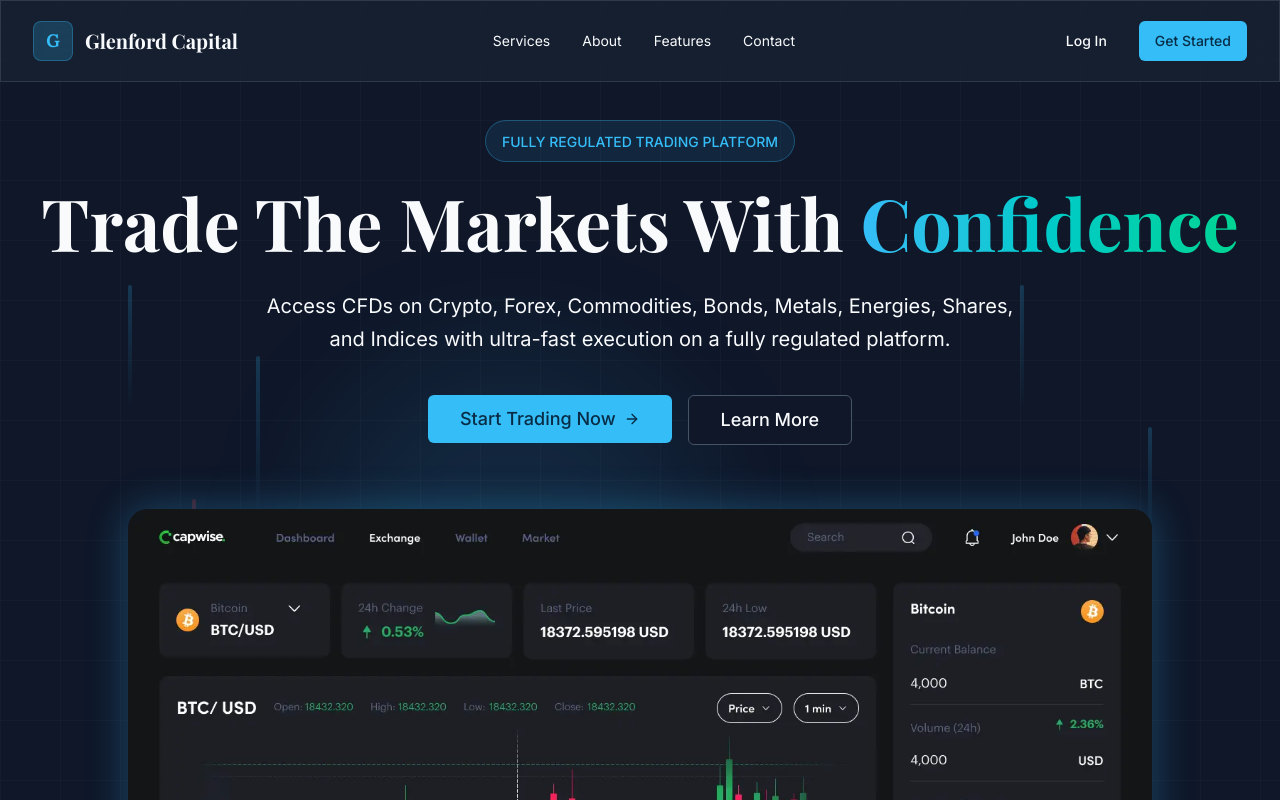
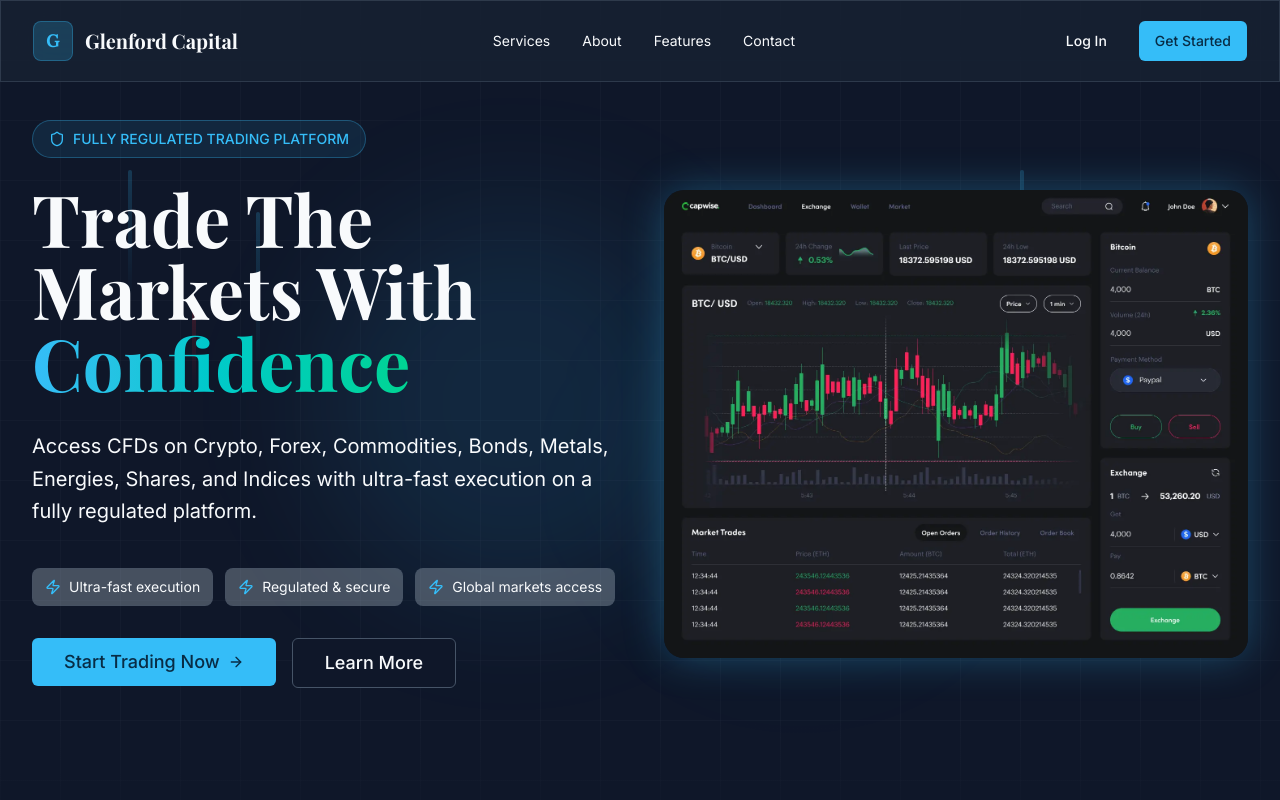
Before and after one commit to mari123454321/landing-page-practice, a Next.js app: page / in a window 1280 px wide. Shown: the top 800 px of the page. Built offline with nearby package versions, Linux system fonts and the light colour scheme.

Commit message:
add CTA section

```diff
--- a/src/app/(landing)/page.tsx
+++ b/src/app/(landing)/page.tsx
@@ -4,6 +4,7 @@
 import StatsSection from "@/src/components/landing/StatsSection";
 import FeaturesSection from "@/src/components/landing/FeaturesSection";
 import TestimonialsSection from "@/src/components/landing/TestimonialsSection";
+import CTASection from "@/src/components/landing/CTASection";
 
 export default function Home() {
   return (
@@ -13,6 +14,7 @@
       <StatsSection/>
       <FeaturesSection/>
       <TestimonialsSection/>
+      <CTASection />
     </main>
   );
 }
--- /dev/null
+++ b/src/components/landing/CTASection.tsx
@@ -0,0 +1,43 @@
+import React from 'react'
+import SectionBadge from '../ui/SectionBadge'
+import { CTA_SECTION } from '@/src/lib/constants/landing'
+import { Button } from '../ui/button'
+import Link from 'next/link'
+import { ArrowRight } from 'lucide-react'
+
+function CTASection() {
+    return (
+        <section className='overflow-hidden max-w-7xl mx-auto px-4 sm:px-6 lg:px-8 py-12'>
+            <div className='relative glass rounded-3xl p-8 sm:p-12 lg:p-16 overflow-hidden '>
+                <SectionBadge text={CTA_SECTION.badge} />
+                <h2 className='title-l mt-4 mb-6'>
+                    {CTA_SECTION.heading}
+                </h2>
+                <p className='text-muted-foreground text-lg mb-8'>
+                    {CTA_SECTION.description}
+                </p>
+                <div className='flex flex-col sm:flex-row gap-4'>
+                    <Button asChild size={"lg"}>
+                        <Link href="/register">
+                            {CTA_SECTION.primaryCta}
+                            <ArrowRight />
+                        </Link>
+                    </Button>
+                    <Button asChild variant="outline" size={"lg"}>
+                        <Link href="/register">{CTA_SECTION.secondaryCta}</Link>
+                    </Button>
+                </div>
+                <div className="flex flex-wrap items-center gap-6 mt-8 text-muted-foreground text-sm">
+                    {CTA_SECTION.trustIndicators.map((indicator, index) => (
+                        <div key={index} className="flex items-center gap-2">
+                            <div className="w-2 h-2 rounded-full bg-primary" />
+                            <span>{indicator}</span>
+                        </div>
+                    ))}
+                </div>
+            </div>
+        </section>
+    )
+}
+
+export default CTASection
--- a/src/components/landing/FeaturesSection.tsx
+++ b/src/components/landing/FeaturesSection.tsx
@@ -3,7 +3,7 @@
 
 function FeaturesSection() {
     return (
-        <section className='mx-auto text-center max-w-7xl px-4 sm:px-6 lg:px-8'>
+        <section className='mx-auto text-center max-w-7xl px-4 sm:px-6 lg:px-8' id='features'>
             <div className='flex flex-col items-center mb-16'>
                 <SectionBadge text={FEATURES_SECTION.badge} />
                 <h2 className="title-l mt-4 mb-6">{FEATURES_SECTION.heading}</h2>
--- a/src/components/landing/HeroSection.tsx
+++ b/src/components/landing/HeroSection.tsx
@@ -1,9 +1,10 @@
-import { HERO_SECTION } from "@/src/lib/constants/landing";
+import { HERO_DASHBOARD, HERO_SECTION } from "@/src/lib/constants/landing";
 import Image from 'next/image';
 import { Button } from "../ui/button";
 import Link from "next/link";
-import { ArrowRight } from "lucide-react";
+import { ArrowRight, Shield, TrendingUp, Zap } from "lucide-react";
 import SectionBadge from "../ui/SectionBadge";
+
 
 export default function HeroSection() {
 
@@ -27,38 +28,44 @@
                 <div className="absolute right-[20%] top-[20%] w-1 h-32 bg-linear-to-b from-primary to-transparent rounded" />
             </div>
 
-            <div className="relative z-10 max-w-7xl mx-auto px-4 sm:px-6 lg:px-8 text-center flex flex-col items-center grow-0">
-                <SectionBadge text={HERO_SECTION.badge}/>
-
+            <div className="relative z-10 max-w-7xl mx-auto px-4 sm:px-6 lg:px-8 grid lg:grid-cols-2 items-center gap-12 lg:text-left
+                            col-span-1 text-center">
+                <div className="lg:inline flex flex-col items-center">
+                    <SectionBadge text={HERO_SECTION.badge} icon={<Shield className="w-4 h-4 text-primary" />} />
                     <h1 className="title-xl mb-8 line-height ">
                         {HERO_SECTION.headingStart}
                         {" "}
                         <span className="text-gradient">{HERO_SECTION.headingHighlight}</span>
-                    {" "}
-                    {HERO_SECTION.headingEnd}
                     </h1>
-                <p className="text-muted-foreground text-lg sm:text-xl max-w-3xl mx-auto mb-10 leading-relaxed">
+                    <p className="text-muted-foreground text-lg sm:text-xl max-w-3xl mb-10 leading-relaxed">
                         {HERO_SECTION.description}
                     </p>
-
+                    <div className="flex flex-wrap justify-items-center gap-3 mb-8">
+                        {HERO_SECTION.features?.map((feature, index) => (
+                            <div key={index} className="flex items-center gap-2 px-3 py-2 rounded-lg bg-secondary/30 border border-border/30">
+                                <Zap className="w-4 h-4 text-primary" />
+                                <span className="text-sm text-foreground">{feature}</span>
+                            </div>
+                        ))}
+                    </div>
                     <div className="flex flex-col sm:flex-row gap-4 mb-16">
                         <Button asChild size={"lg"}>
                             <Link href="/register">
                                 {HERO_SECTION.primaryCta}
-                            <ArrowRight/>
+                                <ArrowRight />
                             </Link>
                         </Button>
                         <Button asChild variant="outline" size={"lg"}>
-                        <Link href="/register">{HERO_SECTION.secondaryCta}</Link>
+                            <Link href="/login">{HERO_SECTION.secondaryCta}</Link>
                         </Button>
                     </div>
-
+                </div>
                 {/* Dashboard Preview Img */}
-                <div className="rounded-3xl glow overflow-hidden">
+                <div className="rounded-3xl glow overflow-hidden w-fit mx-auto ">
                     <Image src="/dashboard.webp" alt="Dashboard Preview" width={1024} height={800} />
                 </div>
             </div>
 
-        </section>
+        </section >
     )
 }
--- /dev/null
+++ b/src/components/ui/CryptoCards.tsx
@@ -0,0 +1,60 @@
+const mockCryptoPrices = [
+    { symbol: "ETH", name: "Ethereum", price: "$2,116.52", change: "+1.89%", color: "bg-purple-500/20", textColor: "text-purple-400" },
+    { symbol: "SOL", name: "Solana", price: "$91.22", change: "-0.57%", color: "bg-blue-500/20", textColor: "text-blue-400", isNegative: true },
+    { symbol: "BNB", name: "Binance", price: "$697.84", change: "+3.26%", color: "bg-yellow-500/20", textColor: "text-yellow-400" },
+    { symbol: "XRP", name: "Ripple", price: "$1.44", change: "-1.88%", color: "bg-cyan-500/20", textColor: "text-cyan-400", isNegative: true },
+]
+
+import { TrendingUp } from 'lucide-react'
+
+function CryptoCards() {
+    return (
+        <div className="hidden lg:block">
+            <div className="glass rounded-2xl ">
+                <div className="rounded-xl p-6 space-y-4">
+                    {/* bitcoin card */}
+                    <div className="bg-gradient-to-br from-primary/20 to-primary/5 rounded-xl p-6 border border-primary/30">
+                        <div className="flex items-center justify-between mb-4">
+                            <div className="flex items-center gap-3">
+                                <div className="w-12 h-12 rounded-full bg-orange-500/20 flex items-center justify-center">
+                                    <span className="text-orange-500 text-xl font-bold">₿</span>
+                                </div>
+                                <div>
+                                    <p className="text-foreground font-semibold">BTC/USD</p>
+                                    <p className="text-xs text-muted-foreground">Bitcoin</p>
+                                </div>
+                            </div>
+                            <div className="text-right">
+                                <p className="text-2xl font-bold text-foreground">$71,361</p>
+                                <div className="flex items-center gap-1 justify-end">
+                                    <TrendingUp className="w-4 h-4 text-primary" />
+                                    <span className="text-primary text-sm font-medium">+2.45%</span>
+                                </div>
+                            </div>
+                        </div>
+                    </div>
+
+                    {/* Other Crypto Cards Grid */}
+                    <div className="grid grid-cols-2 gap-3">
+                        {mockCryptoPrices.map((crypto) => (
+                            <div key={crypto.symbol} className="bg-linear-to-br from-primary/20 to-primary/5 rounded-lg p-4 border border-border/30">
+                                <div className="flex items-center gap-2 mb-2">
+                                    <div className={`w-8 h-8 rounded-full ${crypto.color} flex items-center justify-center`}>
+                                        <span className={`${crypto.textColor} text-xs font-bold`}>{crypto.symbol}</span>
+                                    </div>
+                                    <span className="text-sm text-foreground">{crypto.symbol}/USD</span>
+                                </div>
+                                <p className="text-lg font-semibold text-foreground">{crypto.price}</p>
+                                <span className={`text-xs ${crypto.isNegative ? 'text-red-500' : 'text-primary'}`}>
+                                    24h: {crypto.change}
+                                </span>
+                            </div>
+                        ))}
+                    </div>
+                </div>
+            </div>
+        </div>
+    )
+}
+
+export default CryptoCards
--- a/src/components/ui/SectionBadge.tsx
+++ b/src/components/ui/SectionBadge.tsx
@@ -1,11 +1,9 @@
 
-function SectionBadge({icon, text, className}:{icon?: React.ReactNode, text:string, className?:string}) {
+function SectionBadge({ icon, text, className }:{ icon?: React.ReactNode, text: string, className?: string }) {
     return (
-        <div className={`px-4 py-2 border border-primary/30 rounded-full bg-primary/10 my-6 w-fit ${className}`}>
-            <span className="text-primary text-sm font-medium">
-                {icon && <span className="mr-2">{icon}</span>}
-                {text}
-            </span>
+        <div className={`px-4 py-2 border border-primary/30 rounded-full bg-primary/10 my-6 w-fit text-primary text-sm font-medium flex flex-row items-center justify-center ${className}`}>
+            {icon && <span className="mr-2">{icon}</span>}
+            {text}
         </div>
     )
 }
--- a/src/lib/constants/landing.ts
+++ b/src/lib/constants/landing.ts
@@ -383,7 +383,7 @@
   description:
     "Join thousands of successful traders who trust Glenford. Create your account today and access global markets with competitive spreads.",
   primaryCta: "Open Trading Account",
-  secondaryCta: "View Demo",
+  secondaryCta: "Login",
   trustIndicators: [
     "Free demo account",
     "No hidden fees",
```
Lines whose indentation alone changed are shown as unchanged.
